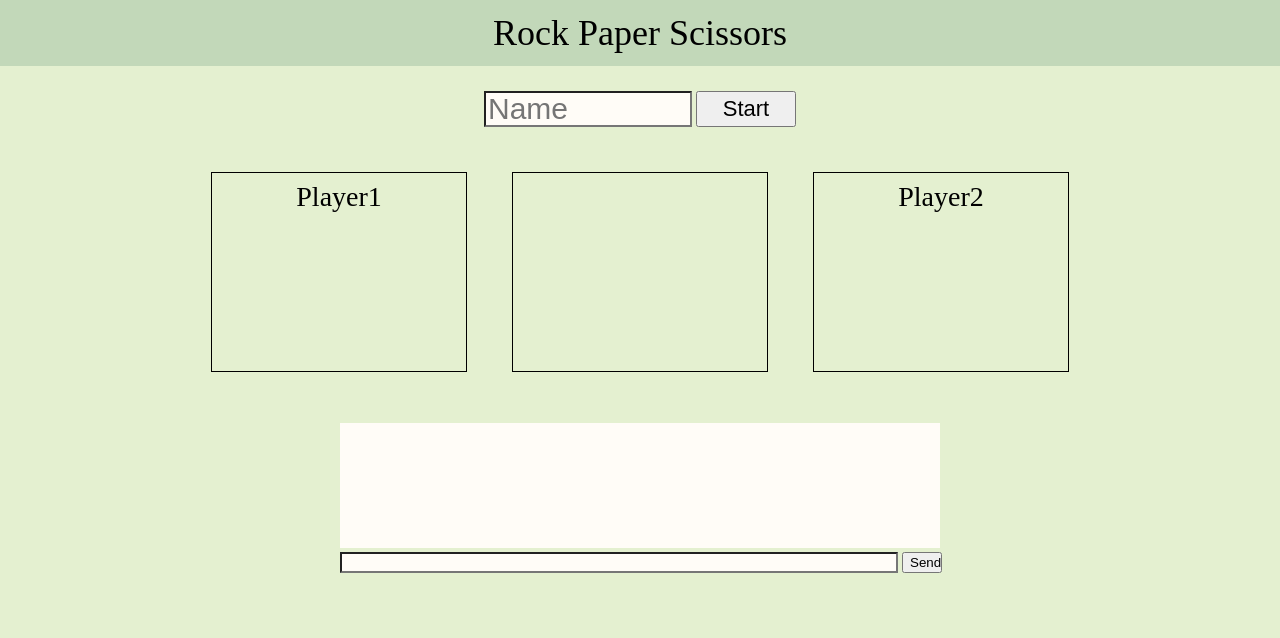
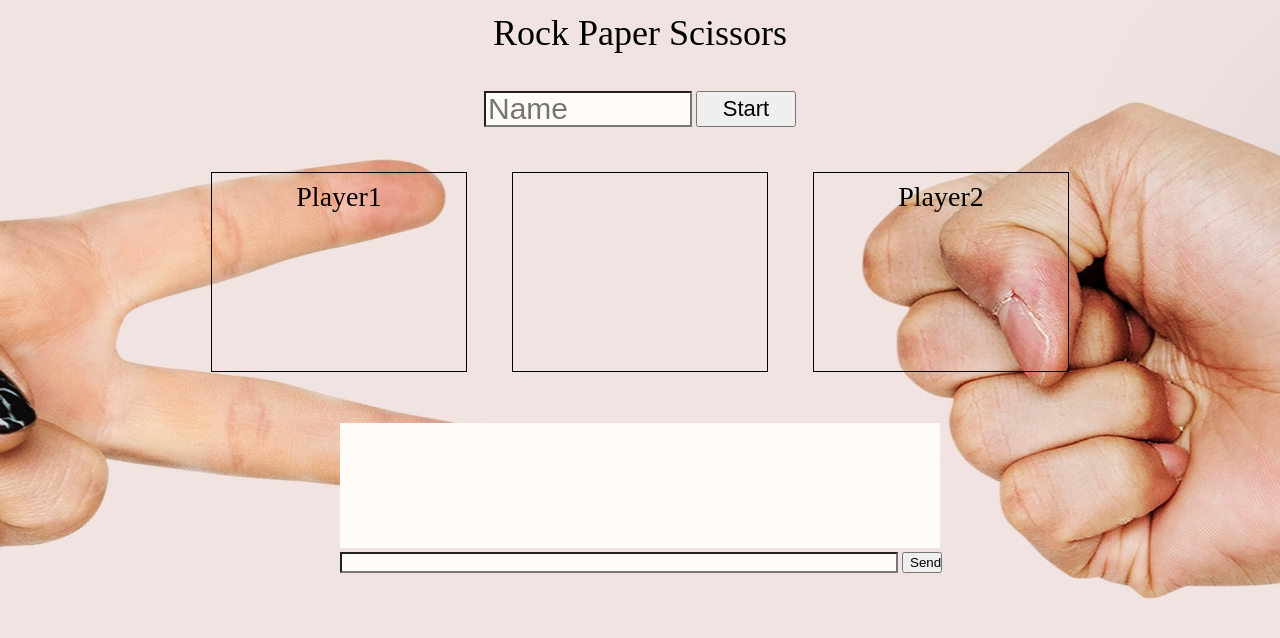
Before and after one commit to ChristieHarwell/R.P.S.Challenge, a plain HTML site: page index.html in a window 1280 px wide. Drawn offline with nearby package versions, Linux system fonts and the light colour scheme; no server answers.

Commit message:
LinkedIn correction push

```diff
--- a/style.css
+++ b/assets/css/style.css
@@ -1,11 +1,15 @@
 body {
   /* Visual */
-  background-color: #e4f0d0;
+  /* background-color: #e4f0d0; */
+  background-image: url("../img/rpsGameHands.jpg");
+  background-repeat: no-repeat;
+  background-attachment: fixed;
+  background-position: center;
 }
 
 header {
   /* Visual */
-  background-color: #c2d8b9;
+  /* background-color: #c2d8b9; */
 }
 
 h1 {
@@ -33,6 +37,7 @@ input {
 
   /* Positioning */
   margin: 0 auto;
+
 }
 
 /***********************************
--- a/index.html
+++ b/index.html
@@ -11,7 +11,7 @@
     <link rel="stylesheet" href="https://cdnjs.cloudflare.com/ajax/libs/meyer-reset/2.0/reset.css">
 
     <!-- Our Own CSS File -->
-    <link rel="stylesheet" href="style.css">
+    <link rel="stylesheet" href="assets/css/style.css">
 
     <!-- Firebase Link -->
     <script src="https://www.gstatic.com/firebasejs/3.1.0/firebase.js"></script>
```
Also changed, not shown: assets/img/rpsGameHands.jpg (renamed from assets/img/rawpixel-743124-unsplash.jpg).
